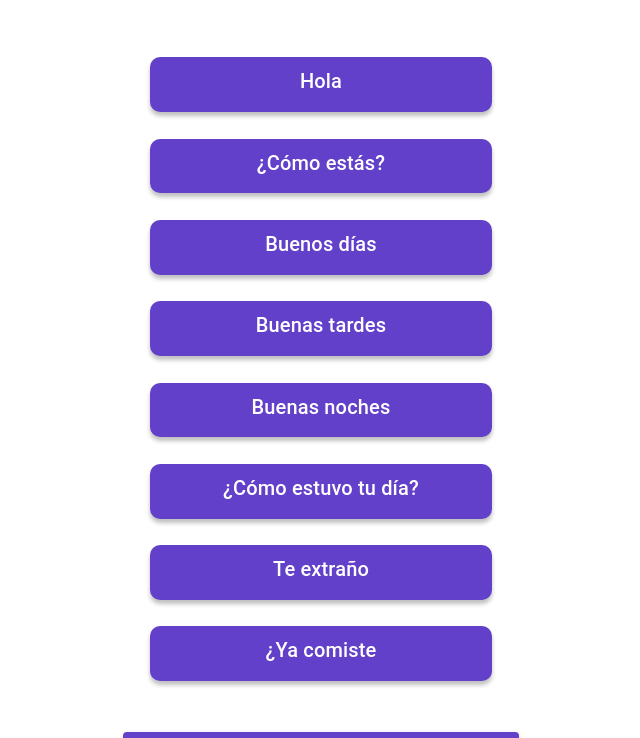
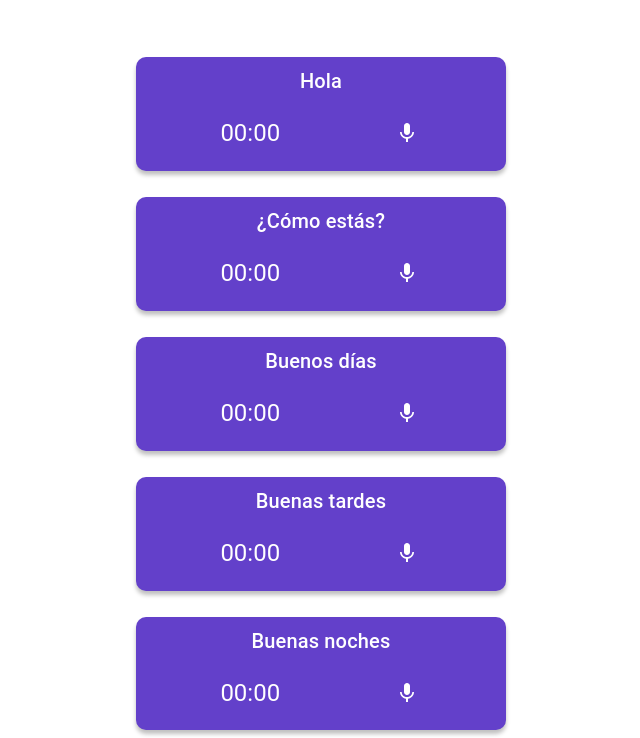
Before and after one commit to Saadsito/pwa-test, a React (Create React App) app: page /signup in a window 1280 px wide. Shown: the part 1359-2097 px from the top of the page, without its empty margins (319-959 px from the left). Built offline with nearby package versions, Linux system fonts and the light colour scheme.

Commit message:
changes in the recordinglist

```diff
--- a/src/components/RecordingList/index.jsx
+++ b/src/components/RecordingList/index.jsx
@@ -33,12 +33,7 @@ export default function RecordingsList({ audio }) {
         </>
       ) : (
         <div className="no-records">
-          <FontAwesomeIcon
-            icon={faExclamationCircle}
-            size="2x"
-            color="#f2ea02"
-          />
-          <span>You don't have records</span>
+
         </div>
       )}
     </div>
--- a/src/components/Voice.jsx
+++ b/src/components/Voice.jsx
@@ -17,8 +17,8 @@ const Voice = (props) => {
       >
         {props.title}
       </Typography>
-      {/* <RecorderControls recorderState={recorderState} handlers={handlers} /> */}
-      {/* <RecordingsList audio={audio} /> */}
+      <RecorderControls recorderState={recorderState} handlers={handlers} />
+      <RecordingsList audio={audio} />
     </div>
   );
 };
--- a/src/pages/Signup.css
+++ b/src/pages/Signup.css
@@ -24,8 +24,8 @@
     margin-bottom: 20pt;
     margin-top: 10pt;
     background-color: #6340CA;
-    margin-left: 20pt;
-    margin-right: 20pt;
+    margin-left: 10pt;
+    margin-right: 10pt;
     box-shadow: 0px 4px 4px rgba(0, 0, 0, 0.25);
     border-radius: 10px;
     padding: 0.5rem;
```
